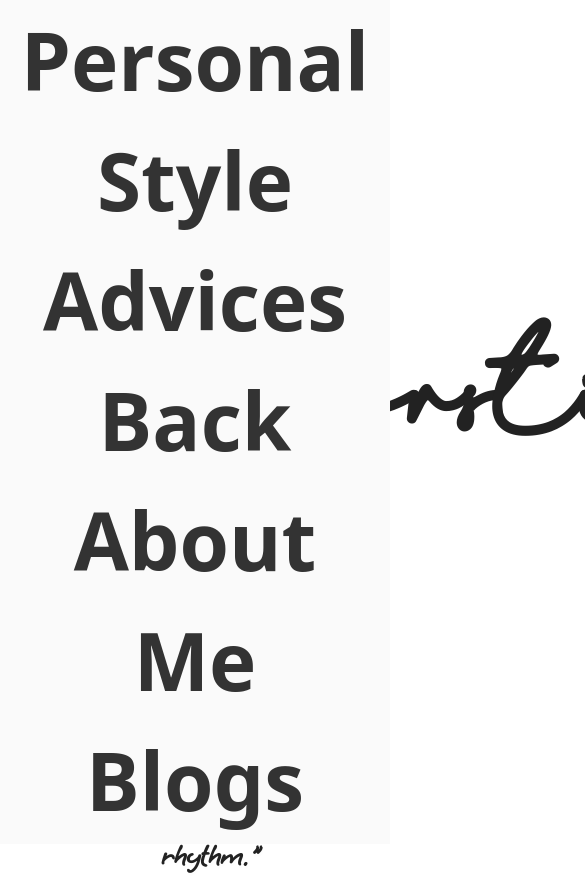
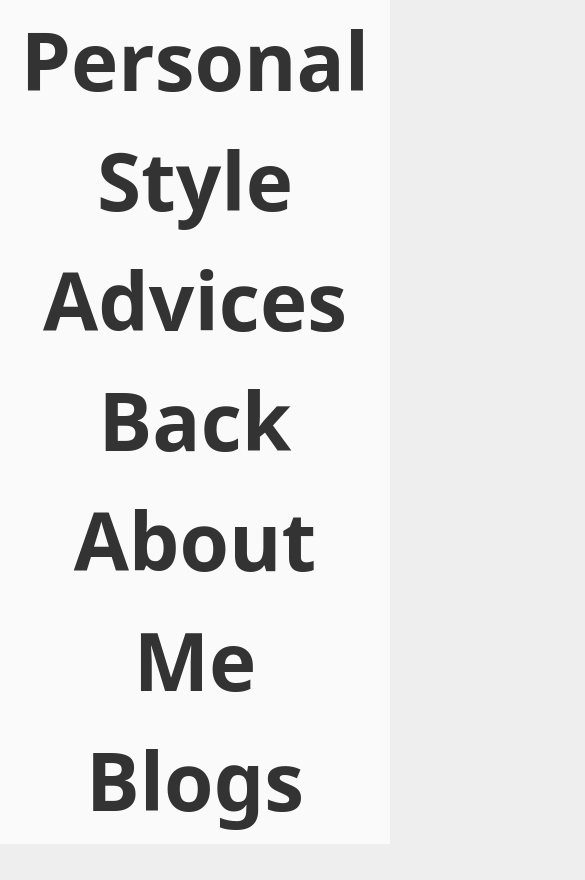
Before and after one commit to jgandrade/heyhersheys-fe, a React (Vite) app: page / in a window 390 px wide. Shown: the top 880 px of the page, 585 px wide, since content can reach past the window. After the commit the page ends 844 px from the top, so only its background shows below. Built offline with nearby package versions, Linux system fonts and the light colour scheme.

Commit message:
[Homepage] Updated backgrounds and updated homepage hero section

```diff
--- a/package.json
+++ b/package.json
@@ -16,6 +16,7 @@
     "@mui/material": "^5.13.0",
     "@reduxjs/toolkit": "^1.9.5",
     "axios": "^1.4.0",
+    "framer-motion": "^10.12.16",
     "react": "^18.2.0",
     "react-dom": "^18.2.0",
     "react-icons": "^4.8.0",
--- a/src/global_components/AppWrapper/styles/AppWrapper.scss
+++ b/src/global_components/AppWrapper/styles/AppWrapper.scss
@@ -1,3 +1,3 @@
 .app-wrapper {
-    background-color: #FFFFFF;
+    background-color: #eeeeee;
 }
--- a/src/global_components/NavigationalBar/styles/SideBar.scss
+++ b/src/global_components/NavigationalBar/styles/SideBar.scss
@@ -22,8 +22,8 @@
 }
 
 .active-sidebar {
-    animation: fade-in 0.5s ease forwards;
-    @keyframes fade-in {
+    animation: fade-in-sidebar 0.5s ease forwards;
+    @keyframes fade-in-sidebar {
         from {
             opacity: 0;
             visibility: hidden;
@@ -36,9 +36,9 @@
 }
 
 .inactive-sidebar {
-    animation: fade-out 0.5s ease forwards;
+    animation: fade-out-sidebar 0.5s ease forwards;
 
-    @keyframes fade-out {
+    @keyframes fade-out-sidebar {
         from {
             opacity: 1;
             visibility: visible;
--- a/src/global_styles/index.scss
+++ b/src/global_styles/index.scss
@@ -16,3 +16,16 @@
     font-family: oswald;
     src: url("../assets/oswald.ttf") format("truetype");
 }
+
+body {
+    background-color: #eeeeee;
+}
+
+@keyframes fade-in {
+    from {
+        opacity: 0;
+    }
+    to {
+        opacity: 1;
+    }
+}
--- a/src/pages/Home/index.tsx
+++ b/src/pages/Home/index.tsx
@@ -5,10 +5,9 @@ const Home: React.FC = () => {
   return (
     <Box className="homepage">
       <Box className="hero">
-        <h2>HerstineS.</h2>
-        <p>
-          "Embrace your unique style, create your digital masterpiece, and let
-          the world double-tap to your rhythm."
+        <h2 className="text-lg sm:text-xl md:text-2xl lg:text-3xl xl:text-4xl">HerstineS.</h2>
+        <p className="text-md sm:text-md md:text-lg lg:text-xl xl:text-2xl">
+          "Unleashing Creativity, One Brushstroke at a Time!"
         </p>
       </Box>
     </Box>
--- a/src/pages/Home/styles/homepage.scss
+++ b/src/pages/Home/styles/homepage.scss
@@ -4,36 +4,37 @@
     position: absolute;
     top: 0;
     left: 0;
-    background-color: rgb(255, 209, 220);
-    padding: 10em 0 5em 10em;
+    padding: 10em 0 5em 0;
     animation: fade-in 0.5s ease forwards;
 
-    @keyframes fade-in {
-        from {
-            opacity: 0;
-        }
-        to {
-            opacity: 1;
-        }
-    }
+    .hero {
+        display: flex;
+        flex-direction: column;
+        justify-content: center;
+        align-items: center;
+        margin-top: 12em;
 
-    .hero {
-        margin-top: 12em;
         h2 {
             font-family: dream_only;
-            font-size: 4em;
             color: #222222;
             font-weight: bolder;
             text-shadow: 1px 10px 50px white;
+            opacity: 0;
+            animation: fade-in 1s ease forwards;
+            animation-delay: 1s;
         }
 
         p {
             margin-top: 3em;
             font-family: grape_nuts;
-            font-size: 2em;
             color: #222222;
             font-weight: bolder;
             text-shadow: 1px 3px 1px rgb(253, 253, 253);
+            opacity: 0;
+            animation: fade-in 1s ease forwards;
+            animation-delay: 2s;
         }
+
+
     }
 }
```
Also changed, not shown: 1 other file (tests, documents, lock files or other folders).
